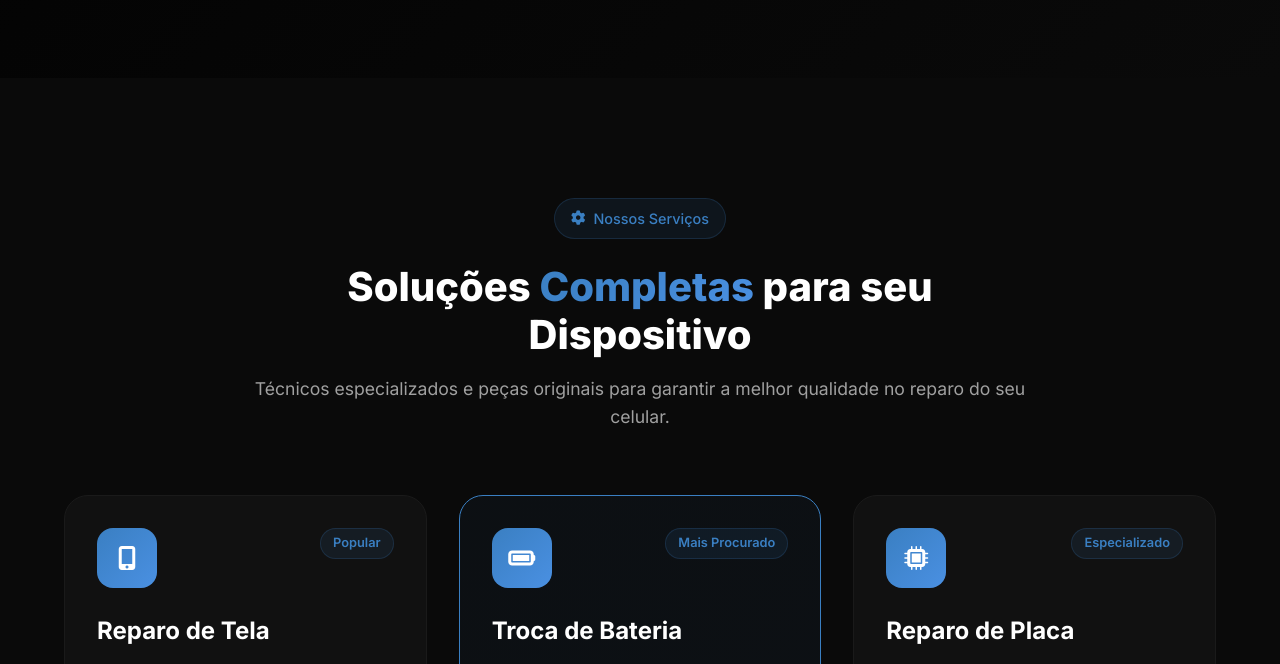
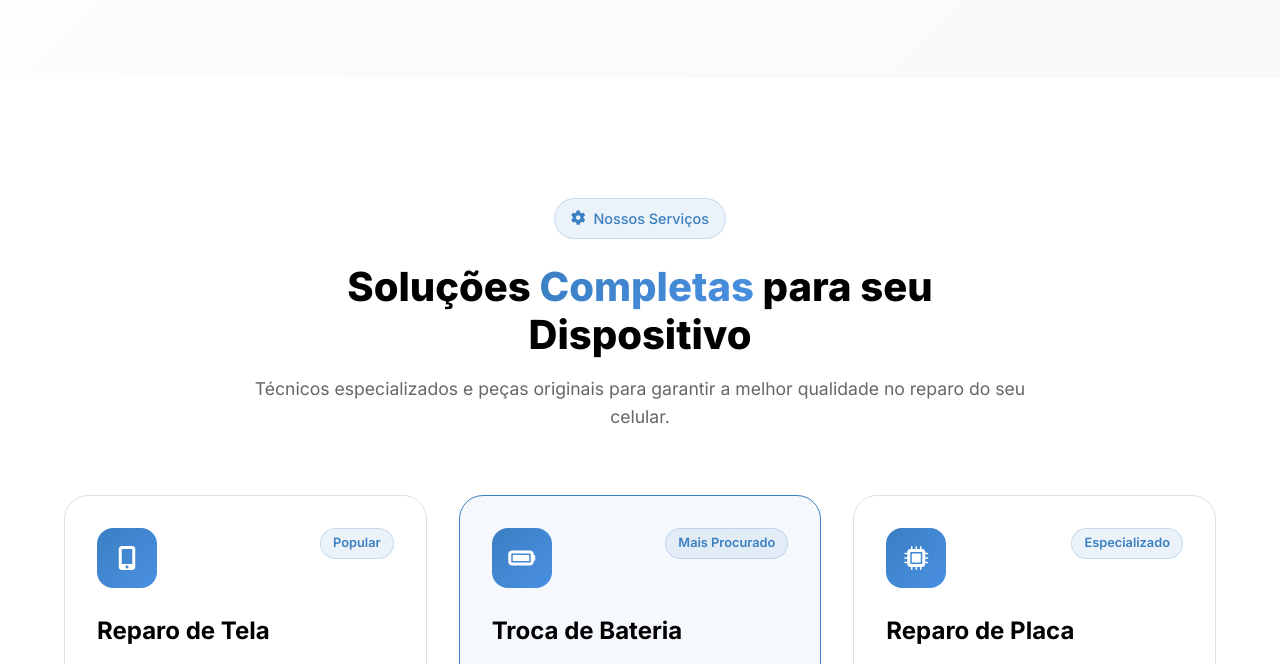
Before and after one commit to mvpslopes/manutencell, a website: page index.html in a window 1280 px wide. Shown: the part 834-1498 px from the top of the page. Drawn offline with Linux system fonts and the light colour scheme.

Commit message:
Test white theme: white background with black header, inverted text colors

```diff
--- a/styles.css
+++ b/styles.css
@@ -9,23 +9,23 @@
     --primary-color: #3a7fc2;
     --primary-dark: #2c5f8a;
     --secondary-color: #ffffff;
-    --background-color: #000000;
-    --background-secondary: #0a0a0a;
-    --background-tertiary: #111111;
-    --text-color: #ffffff;
-    --text-secondary: #a0a0a0;
-    --text-muted: #666666;
+    --background-color: #ffffff;
+    --background-secondary: #f8f9fa;
+    --background-tertiary: #f0f0f0;
+    --text-color: #000000;
+    --text-secondary: #666666;
+    --text-muted: #999999;
     --accent-color: #4a90e2;
     --success-color: #25d366;
     --warning-color: #ffa500;
     --error-color: #ff4444;
-    --border-color: #1a1a1a;
-    --card-bg: #111111;
+    --border-color: #e0e0e0;
+    --card-bg: #ffffff;
     --gradient-primary: linear-gradient(135deg, #3a7fc2 0%, #4a90e2 100%);
-    --gradient-secondary: linear-gradient(135deg, #0a0a0a 0%, #1a1a1a 100%);
+    --gradient-secondary: linear-gradient(135deg, #f8f9fa 0%, #e9ecef 100%);
     --shadow-sm: 0 2px 8px rgba(0, 0, 0, 0.1);
-    --shadow-md: 0 4px 16px rgba(0, 0, 0, 0.2);
-    --shadow-lg: 0 8px 32px rgba(0, 0, 0, 0.3);
+    --shadow-md: 0 4px 16px rgba(0, 0, 0, 0.15);
+    --shadow-lg: 0 8px 32px rgba(0, 0, 0, 0.2);
     --shadow-xl: 0 16px 64px rgba(58, 127, 194, 0.2);
 }
 
@@ -154,7 +154,7 @@ body {
     padding: 100px 0 80px;
     position: relative;
     overflow: hidden;
-    background: linear-gradient(135deg, #000000 0%, #0a0a0a 100%);
+    background: linear-gradient(135deg, #ffffff 0%, #f8f9fa 100%);
 }
 
 .hero-bg {
@@ -923,7 +923,7 @@ body {
 /* Serviços Section */
 .servicos {
     padding: 120px 0;
-    background: var(--background-secondary);
+    background: var(--background-color);
 }
 
 .servicos-grid {
@@ -1651,7 +1651,7 @@ body {
 
 /* Footer */
 .footer {
-    background: var(--background-secondary);
+    background: var(--background-color);
     padding: 3rem 0 1rem;
     border-top: 1px solid var(--border-color);
 }
```
